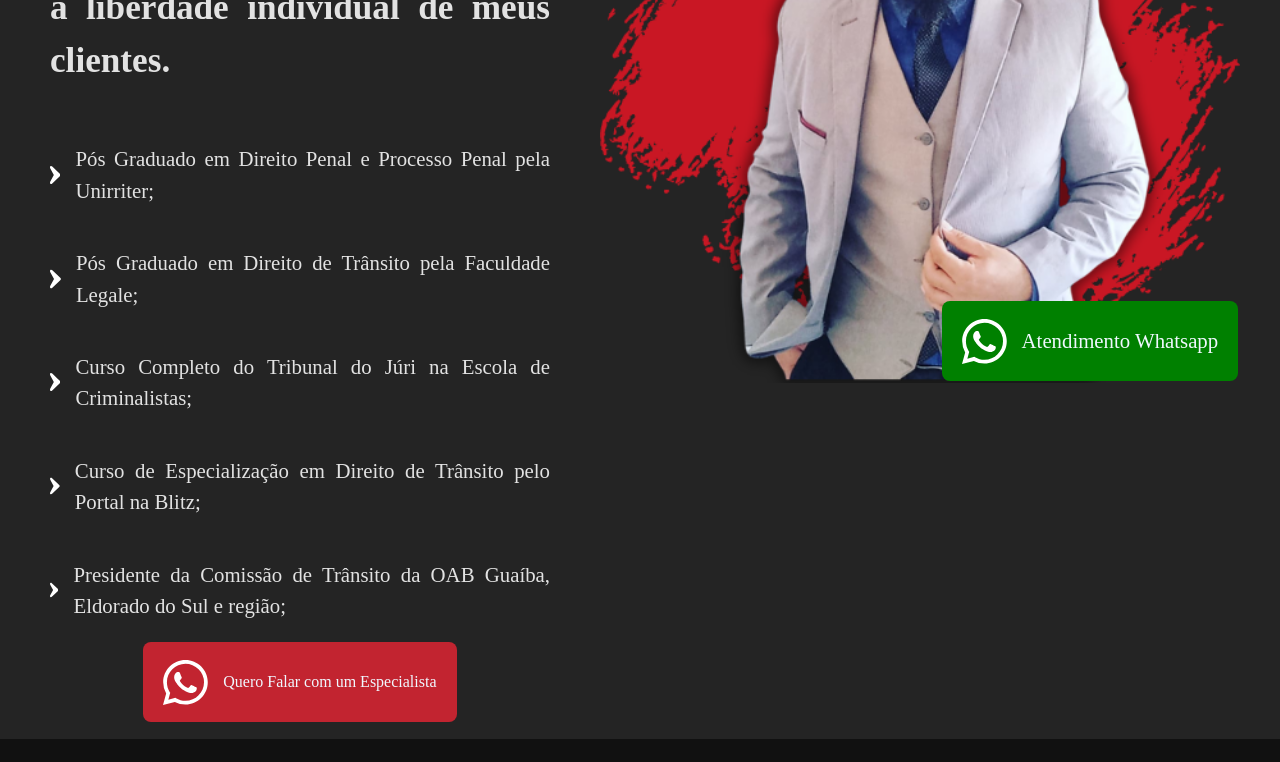
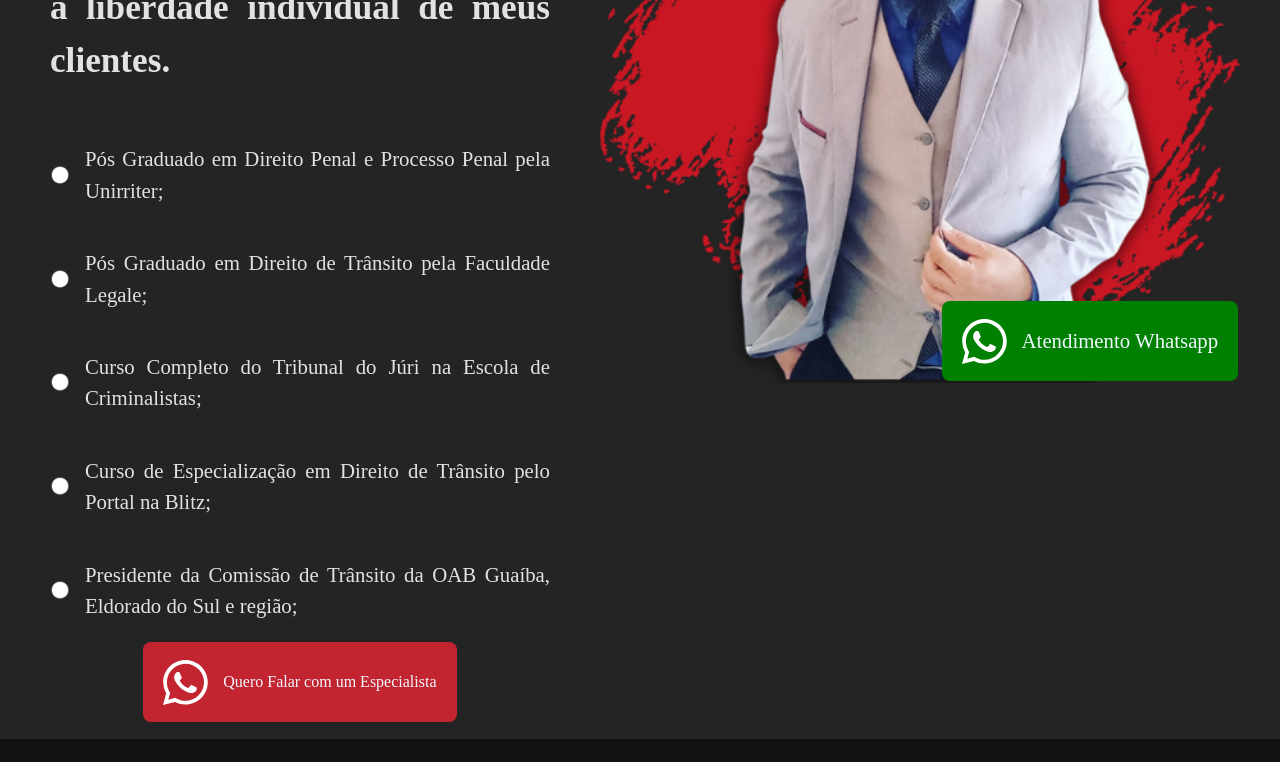
Before and after one commit to DoughRosa/Escritorio, a React (Vite) app: page /sobre in a window 1280 px wide. Shown: the part 384-1146 px from the top of the page. Built offline with nearby package versions, Linux system fonts and the light colour scheme.

Commit message:
update: last version

```diff
--- a/src/index.css
+++ b/src/index.css
@@ -616,7 +616,7 @@ button:focus-visible {
     }
 
     .divBotaoWhats{
-      bottom: 10px;
+      bottom: 5px;
     }
 
     .botaoWhats{
--- a/src/pages/Sobre.tsx
+++ b/src/pages/Sobre.tsx
@@ -1,6 +1,7 @@
 import PageDefault from "../components/PageDefault";
 import fotoSobre from "../assets/imagens/fotoSobre.png";
 import logo from "../assets/imagens/logo.png";
+import circulo from "../assets/imagens/circulo.png"
 
 function goToWhats() {
   window.open("https://api.whatsapp.com/send?phone=555199592443");
@@ -20,100 +21,30 @@ function Sobre() {
             </h3>
           </div>
           <div className="cursos">
-            <svg
-              className="arrow"
-              xmlns="http://www.w3.org/2000/svg"
-              shape-rendering="geometricPrecision"
-              text-rendering="geometricPrecision"
-              image-rendering="optimizeQuality"
-              fill-rule="evenodd"
-              clip-rule="evenodd"
-              viewBox="0 0 299 511.517"
-            >
-              <path
-                fill="#fff"
-                d="M12.579 436.254c-36.893 64.703 15.581 96.095 51.926 60.146L273.92 295.723c33.44-33.439 33.44-46.49 0-79.93L64.505 15.117C28.16-20.832-24.314 10.56 12.579 75.262l97.261 180.496-97.261 180.496z"
-              />
-            </svg>
+            <img src={circulo} className="arrow" alt="" />
             <p>
               Pós Graduado em Direito Penal e Processo Penal pela Unirriter;
             </p>
           </div>
           <div className="cursos">
-            <svg
-              className="arrow"
-              xmlns="http://www.w3.org/2000/svg"
-              shape-rendering="geometricPrecision"
-              text-rendering="geometricPrecision"
-              image-rendering="optimizeQuality"
-              fill-rule="evenodd"
-              clip-rule="evenodd"
-              viewBox="0 0 299 511.517"
-            >
-              <path
-                fill="#fff"
-                d="M12.579 436.254c-36.893 64.703 15.581 96.095 51.926 60.146L273.92 295.723c33.44-33.439 33.44-46.49 0-79.93L64.505 15.117C28.16-20.832-24.314 10.56 12.579 75.262l97.261 180.496-97.261 180.496z"
-              />
-            </svg>
+          <img src={circulo} className="arrow" alt="" />
             <p>Pós Graduado em Direito de Trânsito pela Faculdade Legale;</p>
           </div>
           <div className="cursos">
-            <svg
-              className="arrow"
-              xmlns="http://www.w3.org/2000/svg"
-              shape-rendering="geometricPrecision"
-              text-rendering="geometricPrecision"
-              image-rendering="optimizeQuality"
-              fill-rule="evenodd"
-              clip-rule="evenodd"
-              viewBox="0 0 299 511.517"
-            >
-              <path
-                fill="#fff"
-                d="M12.579 436.254c-36.893 64.703 15.581 96.095 51.926 60.146L273.92 295.723c33.44-33.439 33.44-46.49 0-79.93L64.505 15.117C28.16-20.832-24.314 10.56 12.579 75.262l97.261 180.496-97.261 180.496z"
-              />
-            </svg>
+          <img src={circulo} className="arrow" alt="" />
             <p>
               Curso Completo do Tribunal do Júri na Escola de Criminalistas;
             </p>
           </div>
           <div className="cursos">
-            <svg
-              className="arrow"
-              xmlns="http://www.w3.org/2000/svg"
-              shape-rendering="geometricPrecision"
-              text-rendering="geometricPrecision"
-              image-rendering="optimizeQuality"
-              fill-rule="evenodd"
-              clip-rule="evenodd"
-              viewBox="0 0 299 511.517"
-            >
-              <path
-                fill="#fff"
-                d="M12.579 436.254c-36.893 64.703 15.581 96.095 51.926 60.146L273.92 295.723c33.44-33.439 33.44-46.49 0-79.93L64.505 15.117C28.16-20.832-24.314 10.56 12.579 75.262l97.261 180.496-97.261 180.496z"
-              />
-            </svg>
+          <img src={circulo} className="arrow" alt="" />
             <p>
               Curso de Especialização em Direito de Trânsito pelo Portal na
               Blitz;
             </p>
           </div>
           <div className="cursos">
-            <svg
-              className="arrow"
-              xmlns="http://www.w3.org/2000/svg"
-              shape-rendering="geometricPrecision"
-              text-rendering="geometricPrecision"
-              image-rendering="optimizeQuality"
-              fill-rule="evenodd"
-              clip-rule="evenodd"
-              viewBox="0 0 299 511.517"
-            >
-              <path
-                fill="#fff"
-                d="M12.579 436.254c-36.893 64.703 15.581 96.095 51.926 60.146L273.92 295.723c33.44-33.439 33.44-46.49 0-79.93L64.505 15.117C28.16-20.832-24.314 10.56 12.579 75.262l97.261 180.496-97.261 180.496z"
-              />
-            </svg>
+          <img src={circulo} className="arrow" alt="" />
             <p>
               Presidente da Comissão de Trânsito da OAB Guaíba, Eldorado do Sul
               e região;
```
Also changed, not shown: src/assets/imagens/circulo.png (added).
